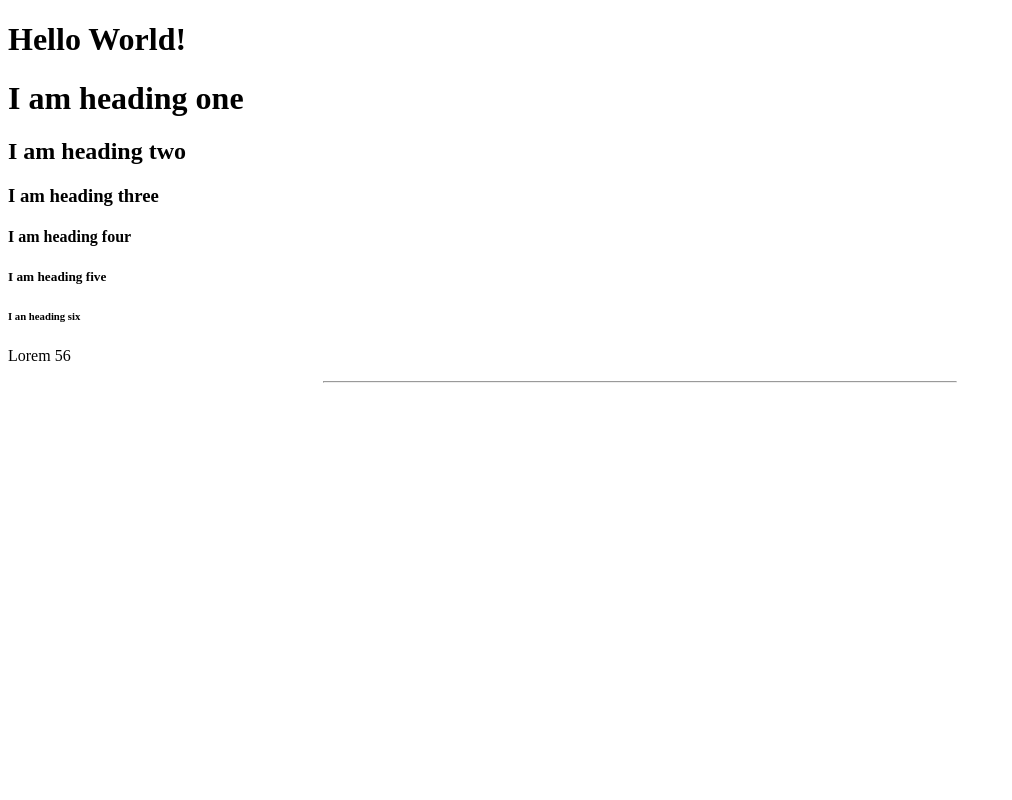
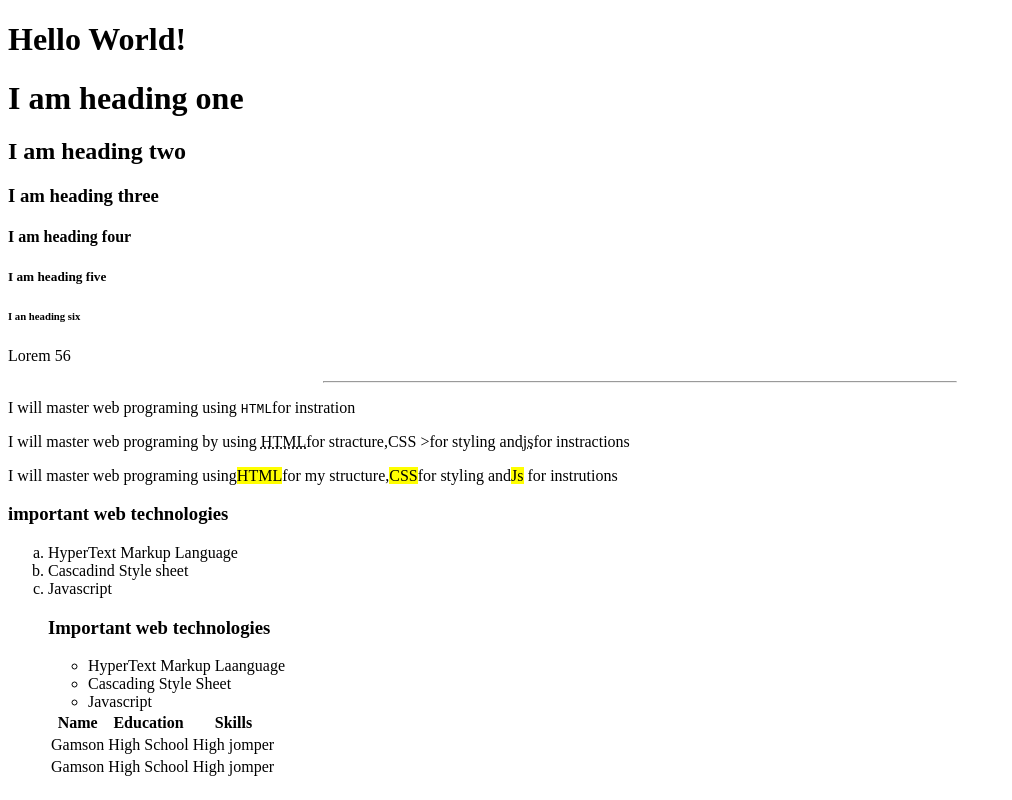
Before and after one commit to Adams-Ganiwu/html-practice, a plain HTML site: page index.html in a window 1280 px wide. Shown: the whole page, without its empty margins (0-1012 px from the left). Drawn offline with Linux system fonts and the light colour scheme.

Commit message:
second commit

```diff
--- a/index.html
+++ b/index.html
@@ -1,3 +1,4 @@
+
 <!DOCTYPE html>
 <html lang="en">
   <head>
@@ -18,6 +19,50 @@
 
       <p>Lorem 56</p>
       <hr width="50%" />
+      <p>I will master web programing using <code>HTML</CODE>for instration</p>
+        <p>I will master web programing by using <abbr title="HyperText Markup Language">HTML</abbr>for stracture,<abbr tit
+        le="Cascading Style Sheet">CSS >for styling and<abbr title="Javascript">js</abbr>for instractions</p> <P>I will
+       master web programing using<mark>HTML</mark>for my structure,<mark>CSS</mark>for styling and<mark>Js</mark>
+       for instrutions</P>
+       <!--ordered list-->
+       <h3>important web technologies</h3>
+       <ol type="a">
+        <li>HyperText Markup Language</li>
+        <li>Cascadind Style sheet</li>
+        <li>Javascript</li>
+        <!--Unordered list-->
+        <h3>Important web technologies</h3>
+        <ul>
+        <li>HyperText Markup Laanguage</li>
+        <li>Cascading Style Sheet</li>
+        <li>Javascript</li>
+        </ul>
+        <!--table element-->
+<table>
+<thead>
+<tr>
+ <th>Name</th>
+<th>Education</th>
+  <th>Skills</th>
+</tr>
+<thead>
+  <tbody>
+<td>Gamson</td>
+<td>High School</td>
+<td>High jomper</td>
+<tbody>
+</tr> </tr>
+<thead>
+  <tbody>
+<td>Gamson</td>
+<td>High School</td>
+<td>High jomper</td>
+<tbody>
+</tr>
+</thead>
+  </body>
+   </table>
+
     </h1>
   </body>
 </html>
```
